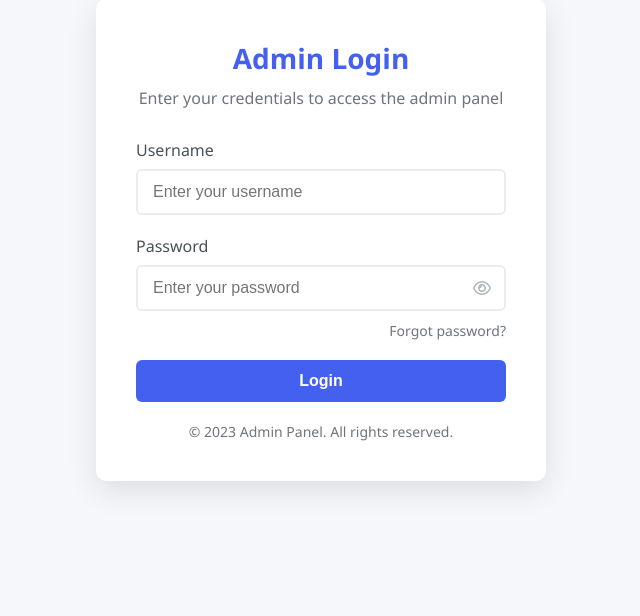
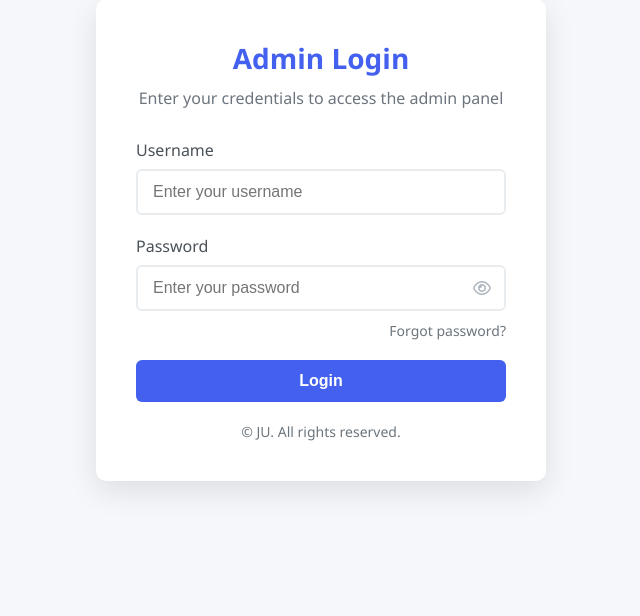
Before and after one commit to SANTOSHKAMAL1/jain_research, a Flask app: page /login in a window 1280 px wide. Shown: the part 160-776 px from the top of the page, without its empty margins (319-959 px from the left). Run offline with Flask 3, Linux system fonts and the light colour scheme.

```diff
--- a/app/templates/login.html
+++ b/app/templates/login.html
@@ -224,7 +224,7 @@
         </form>
 
         <div class="login-footer">
-            <p>© 2023 Admin Panel. All rights reserved.</p>
+            <p>© JU. All rights reserved.</p>
         </div>
     </div>
 
```
